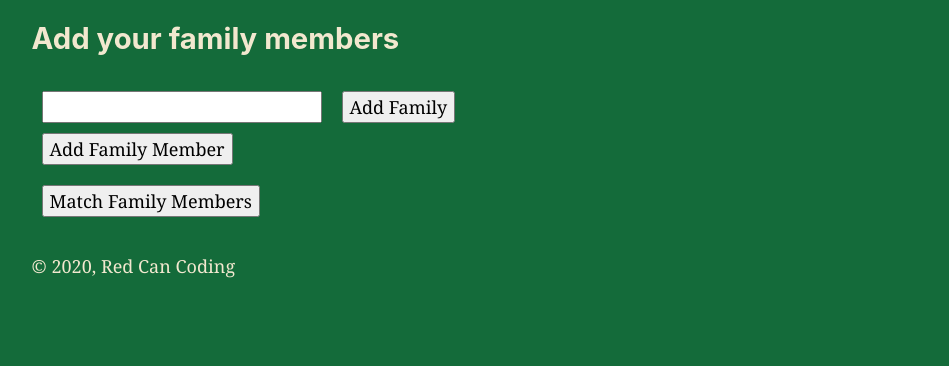
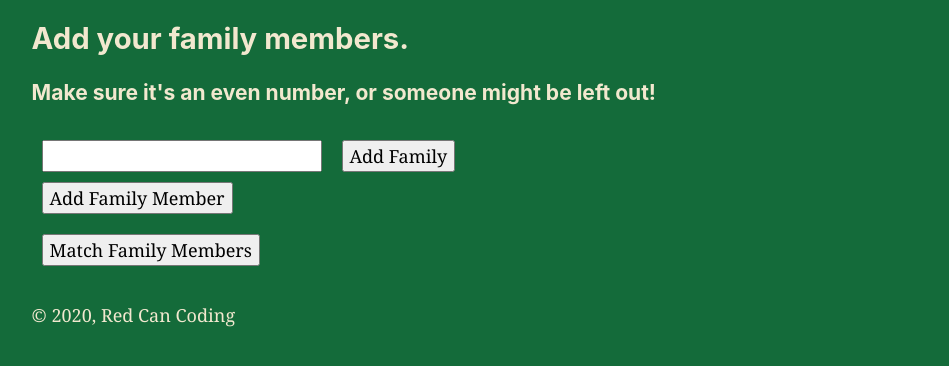
Before and after one commit to DaNyNaNd/hfnm, a Gatsby site: page / in a window 1280 px wide. Shown: the part 120-486 px from the top of the page, without its empty margins (148-1097 px from the left). Built offline with nearby package versions, Linux system fonts and the light colour scheme; Gatsby itself is replaced by a stand-in of ours.

Commit message:
feat(matcher): update logic and throw alert if odd

```diff
--- a/src/components/family/familyColumn.js
+++ b/src/components/family/familyColumn.js
@@ -1,5 +1,4 @@
 import React from "react";
-// import FamilyInput from './familyInput';
 
 const FamilyColumn = ({
   addNewInput,
@@ -10,14 +9,6 @@ const FamilyColumn = ({
   const familyColumn = fullFamily.filter(family => family.family === index);
   return (
     <div>
-      {familyColumn.length === 0 && (
-        <div style={{ margin: "10px" }}>
-          <input
-            type="text"
-            onChange={e => updateFamilyMember(e.target.value, 1)}
-          />
-        </div>
-      )}
       {familyColumn.map(member => {
         if (member) {
           return (
--- a/src/components/layout.css
+++ b/src/components/layout.css
@@ -97,6 +97,23 @@ h2 {
   line-height: 1.1;
 }
 
+h3 {
+  margin-left: 0;
+  margin-right: 0;
+  margin-top: 0;
+  padding-bottom: 0;
+  padding-left: 0;
+  padding-right: 0;
+  padding-top: 0;
+  margin-bottom: 1.45rem;
+  color: inherit;
+  font-family: -apple-system, BlinkMacSystemFont, Segoe UI, Roboto, Oxygen,
+    Ubuntu, Cantarell, Fira Sans, Droid Sans, Helvetica Neue, sans-serif;
+  font-weight: bold;
+  text-rendering: optimizeLegibility;
+  line-height: 1.1;
+}
+
 @media only screen and (max-width: 480px) {
   html {
     font-size: 100%;
--- a/src/pages/index.js
+++ b/src/pages/index.js
@@ -6,18 +6,15 @@ import Family from "../components/family";
 import { giftList } from "../utils/familyGiftGenerator";
 
 const IndexPage = () => {
+  const initialList = {
+    id: 1,
+    name: null,
+    family: 0,
+    selected: false,
+  };
   const [familyColumns, setFamilyColumns] = useState([1]);
-  const [fullFamily, setFullFamily] = useState([
-    {
-      id: 1,
-      name: null,
-      family: 0,
-      selected: false,
-    },
-  ]);
+  const [fullFamily, setFullFamily] = useState([initialList]);
   const [matchedFamily, setMatchedFamily] = useState(null);
-
-  console.log("fullFamily", fullFamily);
 
   const addNewColumn = () => {
     const currentColumnCount = familyColumns[familyColumns.length - 1];
@@ -46,15 +43,26 @@ const IndexPage = () => {
   };
 
   const matchMembers = () => {
+    if (familyColumns.length === 1) return;
+    if (fullFamily.length % 2 === 1) {
+      alert("You have an odd number of entries. Someone would be left out!");
+      return;
+    }
+    const familyToMatch = [...fullFamily];
+    familyToMatch.forEach(member => (member.selected = false));
     const matchFamily = giftList(fullFamily);
-    console.log("matchedFamily", matchFamily);
     setMatchedFamily(matchFamily);
+    setFullFamily([initialList]);
+    setFamilyColumns([1]);
+    const input = document.querySelector("input");
+    input.value = "";
   };
 
   return (
     <Layout>
       <SEO title="Home" />
-      <h2>Add your family members</h2>
+      <h2>Add your family members.</h2>
+      <h3> Make sure it's an even number, or someone might be left out!</h3>
       <div style={{ display: "flex", flexDirection: "row", flexWrap: "wrap" }}>
         <Family
           addNewInput={addNewInput}
--- a/src/utils/familyGiftGenerator.js
+++ b/src/utils/familyGiftGenerator.js
@@ -1,57 +1,6 @@
-const gowanFamily = [
-  {
-    id: 1,
-    name: "Leila",
-    family: 1,
-    selected: false,
-  },
-  {
-    id: 2,
-    name: "Lyrik",
-    family: 1,
-    selected: false,
-  },
-  {
-    id: 3,
-    name: "Eloise",
-    family: 1,
-    selected: false,
-  },
-  {
-    id: 4,
-    name: "Gavin",
-    family: 2,
-    selected: false,
-  },
-  {
-    id: 5,
-    name: "Jonah",
-    family: 3,
-    selected: false,
-  },
-  {
-    id: 6,
-    name: "Henry",
-    family: 3,
-    selected: false,
-  },
-  {
-    id: 7,
-    name: "Ava",
-    family: 4,
-    selected: false,
-  },
-  {
-    id: 8,
-    name: "Oliver",
-    family: 4,
-    selected: false,
-  },
-];
-
 export const giftList = familyToMatch => {
   const selectedMatch = [];
-  familyToMatch.map(child => {
+  familyToMatch.forEach((child, index) => {
     while (true) {
       const randomSelection = Math.floor(Math.random() * familyToMatch.length);
       if (
@@ -59,7 +8,9 @@ export const giftList = familyToMatch => {
         !familyToMatch[randomSelection].selected
       ) {
         selectedMatch.push(
-          `${child.name} => ${familyToMatch[randomSelection].name}`
+          `${child.name ?? "Anonymous"} => ${
+            familyToMatch[randomSelection].name ?? "Anonymous"
+          }`
         );
         familyToMatch[randomSelection].selected = true;
         break;
```
Also changed, not shown: src/components/family/familyInput.js (deleted, +0 -9 lines).
